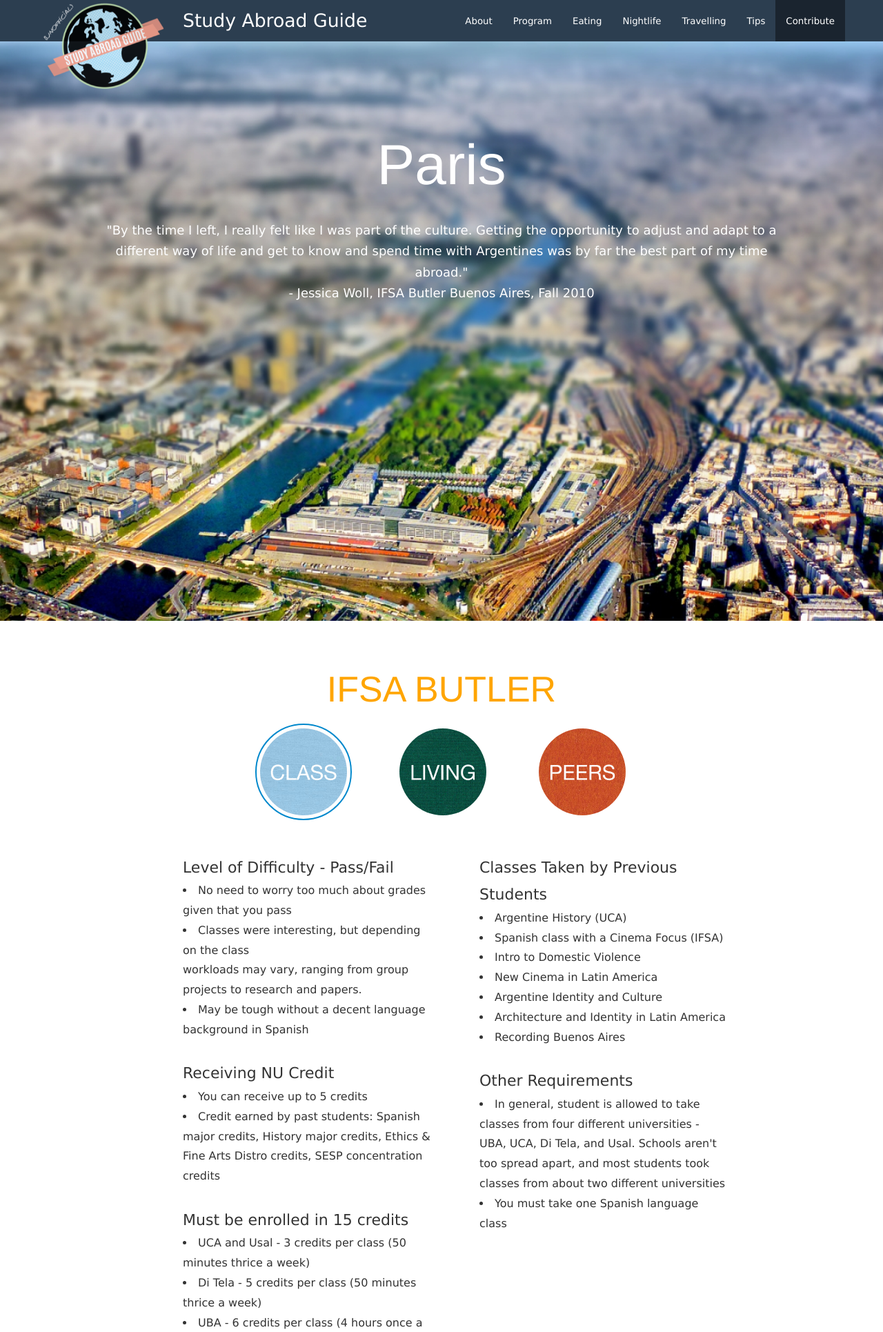
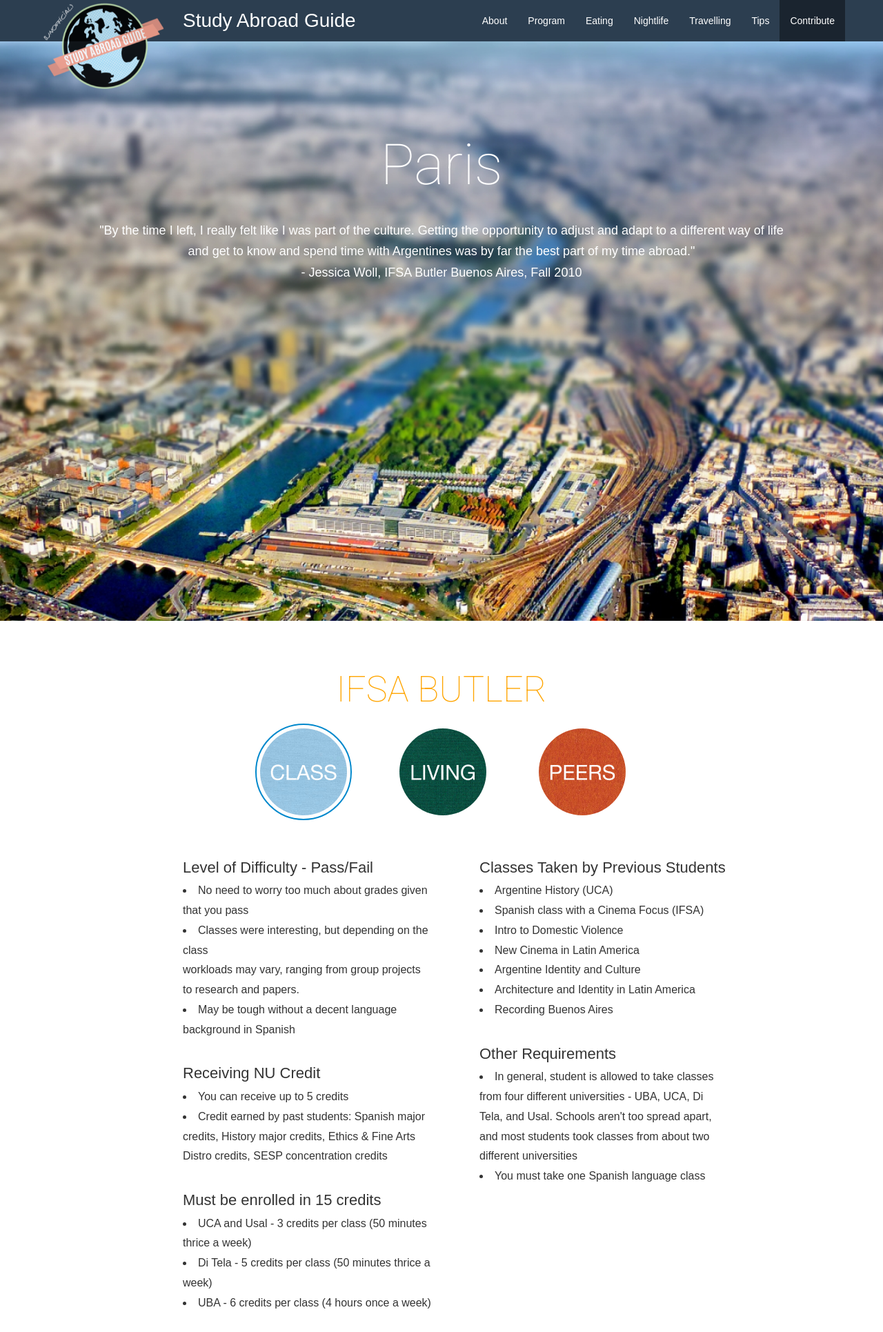
Before and after one commit to nuasg/studyabroadguide, a PHP site: page /paris.html in a window 1280 px wide. Shown: the top 1931 px of the page at 69% size. Run offline with PHP 8.4, Linux system fonts and the light colour scheme; some libraries are stand-ins or nearby versions.

Commit message:
Added fonts

```diff
--- a/buenos-aires.html
+++ b/buenos-aires.html
@@ -6,6 +6,8 @@
   <link rel="stylesheet" href="css/bootstrap.min.css">
   <link rel="stylesheet" href="css/base.css">
   <link rel="stylesheet" href="css/buenos-aires.css">
+  <!--  Fonts  -->
+  <link href='http://fonts.googleapis.com/css?family=Roboto:100' rel='stylesheet' type='text/css'>
   <!--  Javascript -->
   <script src="js/jquery-1.10.2.js"></script>
   <script src="js/bootstrap.min.js"></script>
--- a/css/base.css
+++ b/css/base.css
@@ -1,15 +1,16 @@
 body {
-    font-family: "Lucida Grande", "Lucida Sans Unicode";
-    font-size: 1.333em;
+    font-family: sans-serif;
+    font-weight: 200;
+    font-size: 14px;
     line-height: 1.688;
     color: #333;
 }
 
 section { padding: 50px 0px; }
 
-h1, h2, .hero-heading, .caption { font-family: "Helvetica Neue"; }
+h1, h2, .hero-heading, .caption { font-family: 'Roboto', sans-serif;}
 h1 {
-    font-weight: 400;
+    font-weight: 200;
     font-size: 52px;
     text-align: center;
     text-transform: uppercase;
--- a/london.html
+++ b/london.html
@@ -7,6 +7,8 @@
   <link rel="stylesheet" href="css/bootstrap.min.css">
   <link rel="stylesheet" href="css/base.css">
   <link rel="stylesheet" href="css/london.css">
+  <!--  Fonts  -->
+  <link href='http://fonts.googleapis.com/css?family=Roboto:100' rel='stylesheet' type='text/css'>
   <!--  Javascript -->
   <script src="js/jquery-1.10.2.js"></script>
   <script src="js/bootstrap.min.js"></script>
--- a/paris.html
+++ b/paris.html
@@ -6,6 +6,8 @@
   <link rel="stylesheet" href="css/bootstrap.min.css">
   <link rel="stylesheet" href="css/base.css">
   <link rel="stylesheet" href="css/paris.css">
+  <!--  Fonts  -->
+  <link href='http://fonts.googleapis.com/css?family=Roboto:100' rel='stylesheet' type='text/css'>
   <!--  Javascript -->
   <script src="js/jquery-1.10.2.js"></script>
   <script src="js/bootstrap.min.js"></script>
```
Also changed, not shown: css/index.css (+3 -8 lines).
